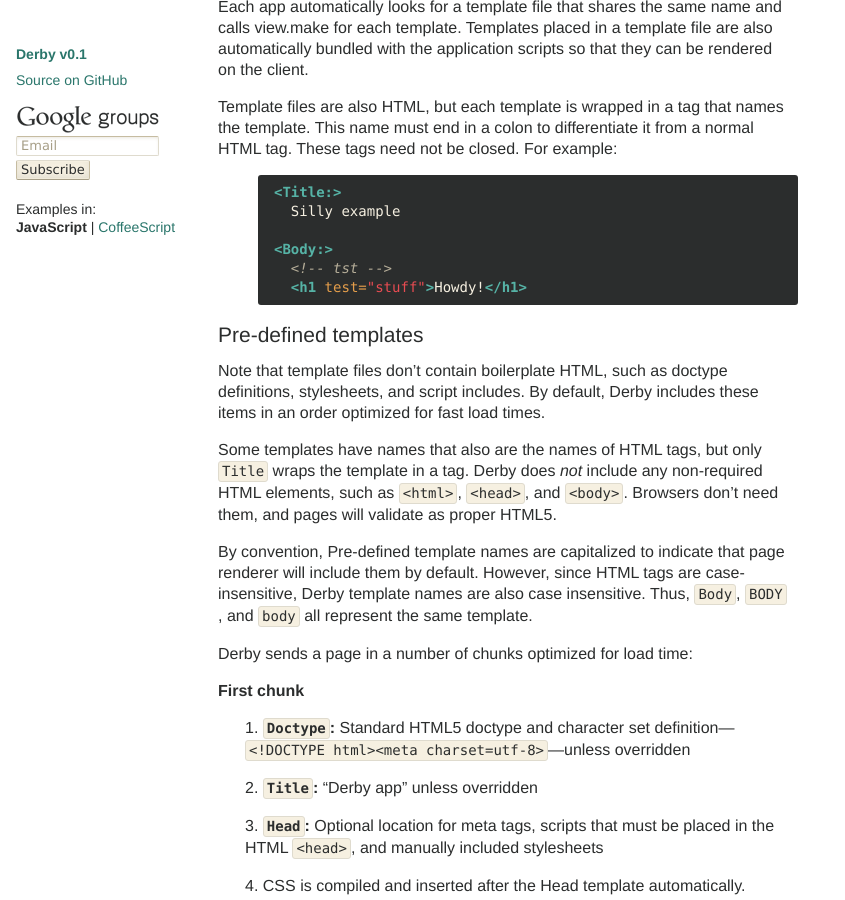
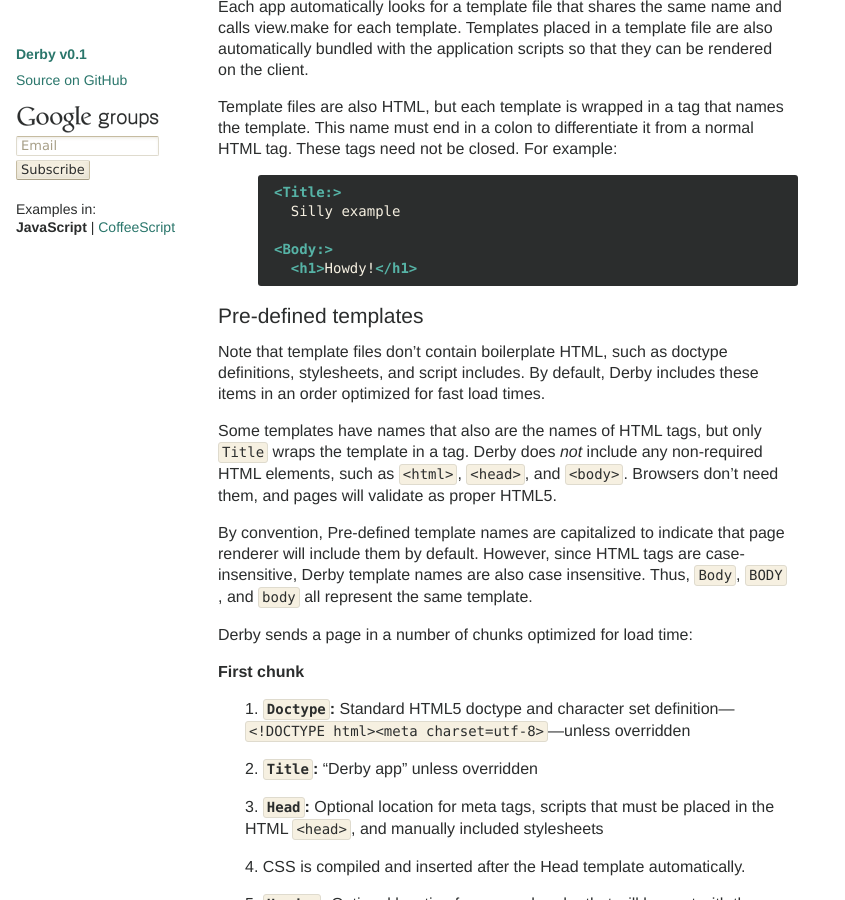
Before and after one commit to derbyjs/derby, a Jekyll site: the page built from index.md, in a window 1280 px wide and 900 px high, scrolled down 5036 px. Shown: the whole window, without its empty margins (0-845 px from the left). Built offline with Jekyll 4.4.1, drawn with Linux system fonts in a browser that asks for light colours; part of the change alters nothing that is shown.

Commit message:
remove test code

```diff
--- a/index.md
+++ b/index.md
@@ -221,8 +221,7 @@ Template files are also HTML, but each template is wrapped in a tag that names t
   Silly example
 
 <Body:>
-  <!-- tst -->
-  <h1 test="stuff">Howdy!</h1>
+  <h1>Howdy!</h1>
 {% endhighlight %}
 
 ### Pre-defined templates
```
